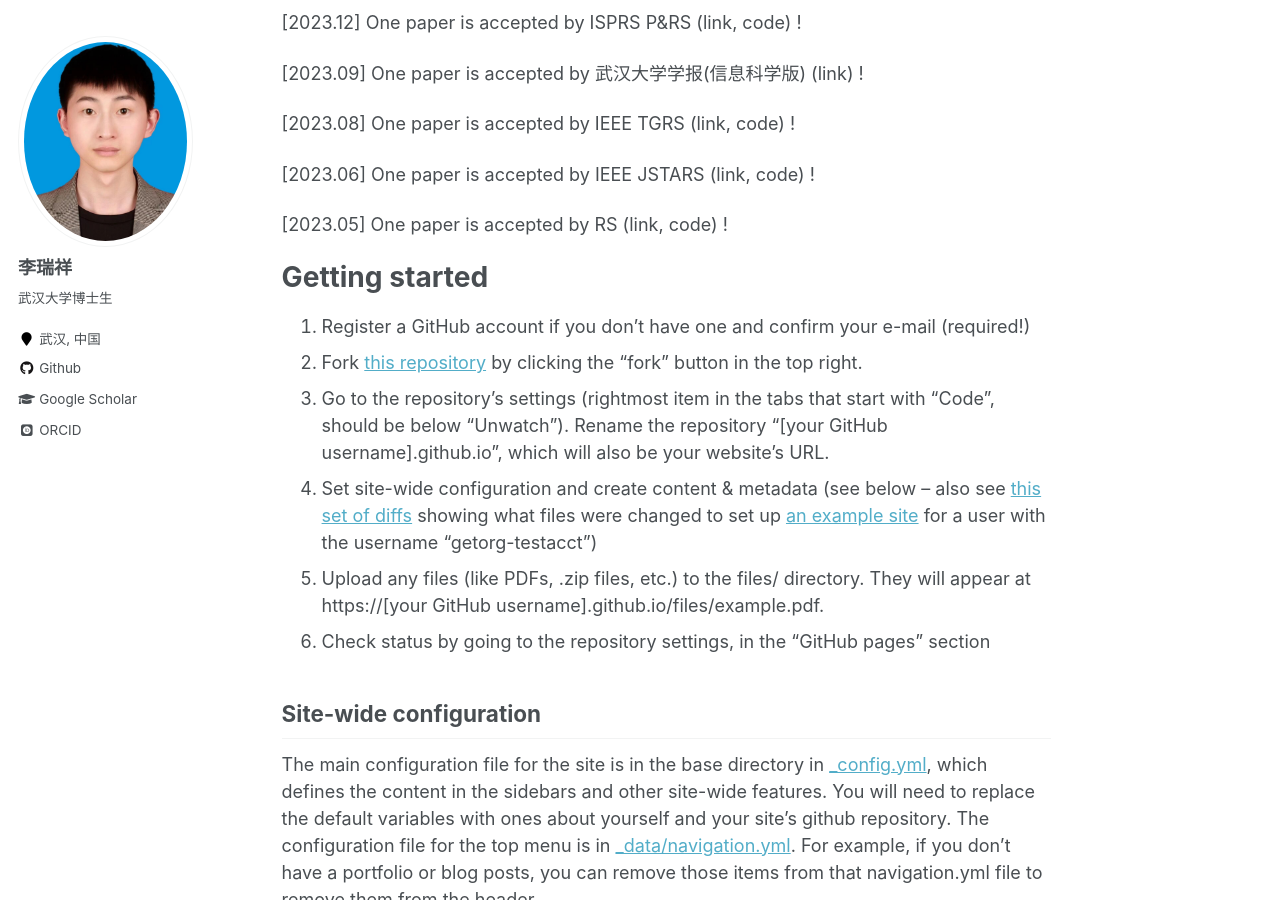
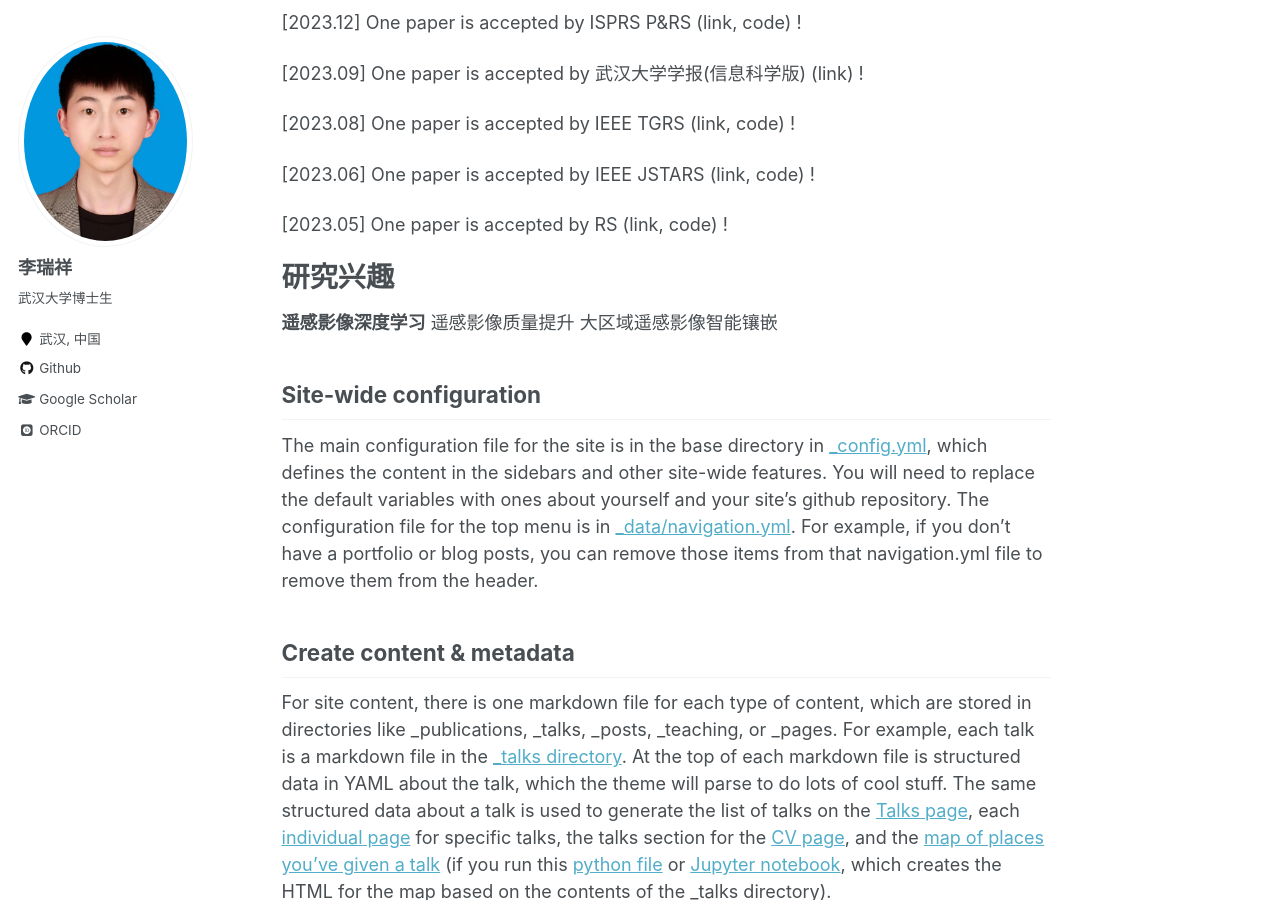
Before and after one commit to lirxairs/lirxairs.github.io, a Jekyll site: the page built from _pages/about.md, in a window 1280 px wide and 900 px high, scrolled down 492 px. Built offline with Jekyll 4.4.1, drawn with Linux system fonts in a browser that asks for light colours; some web fonts are replaced.

Commit message:
Update about.md

```diff
--- a/_pages/about.md
+++ b/_pages/about.md
@@ -22,14 +22,11 @@
 
 [2023.05] One paper is accepted by RS (link, code) !
 
-Getting started
+研究兴趣
 ======
-1. Register a GitHub account if you don't have one and confirm your e-mail (required!)
-1. Fork [this repository](https://github.com/academicpages/academicpages.github.io) by clicking the "fork" button in the top right.
-1. Go to the repository's settings (rightmost item in the tabs that start with "Code", should be below "Unwatch"). Rename the repository "[your GitHub username].github.io", which will also be your website's URL.
-1. Set site-wide configuration and create content & metadata (see below -- also see [this set of diffs](http://archive.is/3TPas) showing what files were changed to set up [an example site](https://getorg-testacct.github.io) for a user with the username "getorg-testacct")
-1. Upload any files (like PDFs, .zip files, etc.) to the files/ directory. They will appear at https://[your GitHub username].github.io/files/example.pdf.
-1. Check status by going to the repository settings, in the "GitHub pages" section
+**遥感影像深度学习**
+遥感影像质量提升
+大区域遥感影像智能镶嵌
 
 Site-wide configuration
 ------
```
